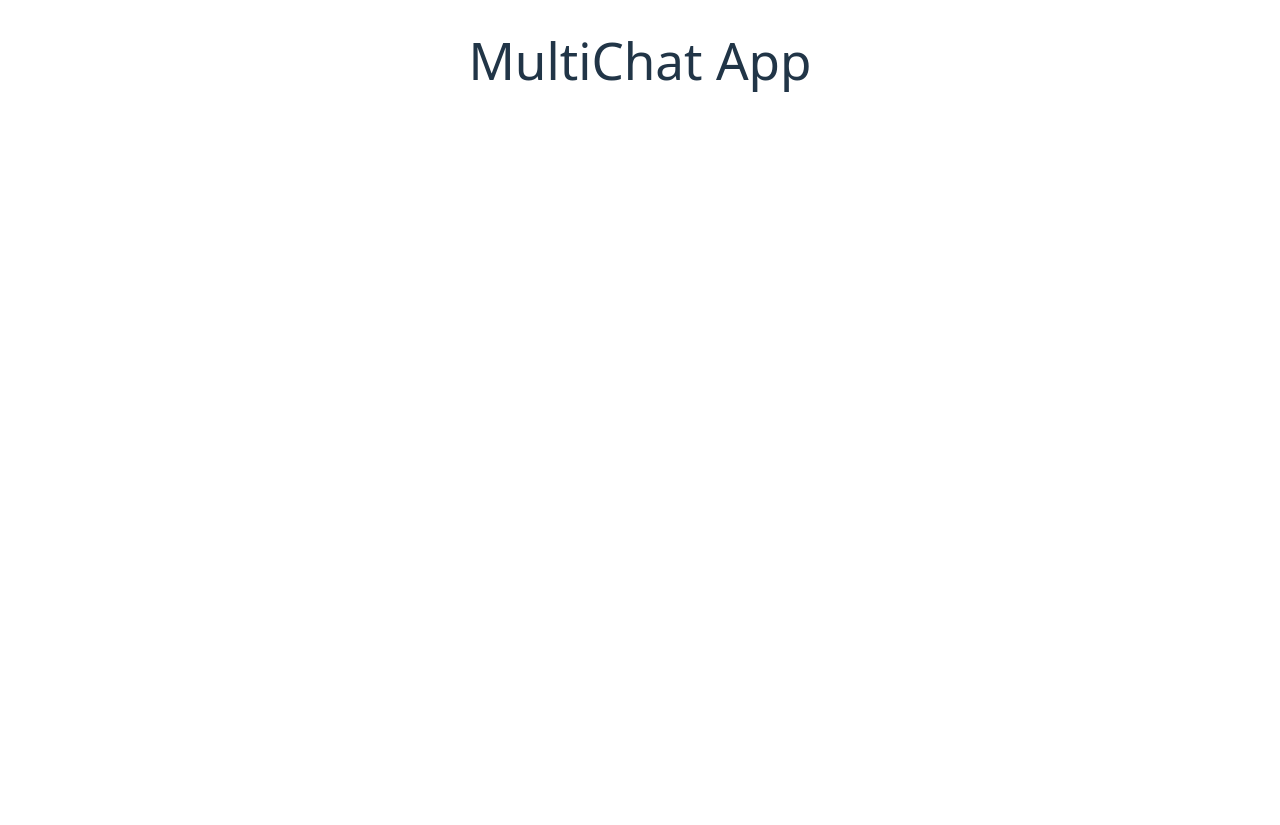
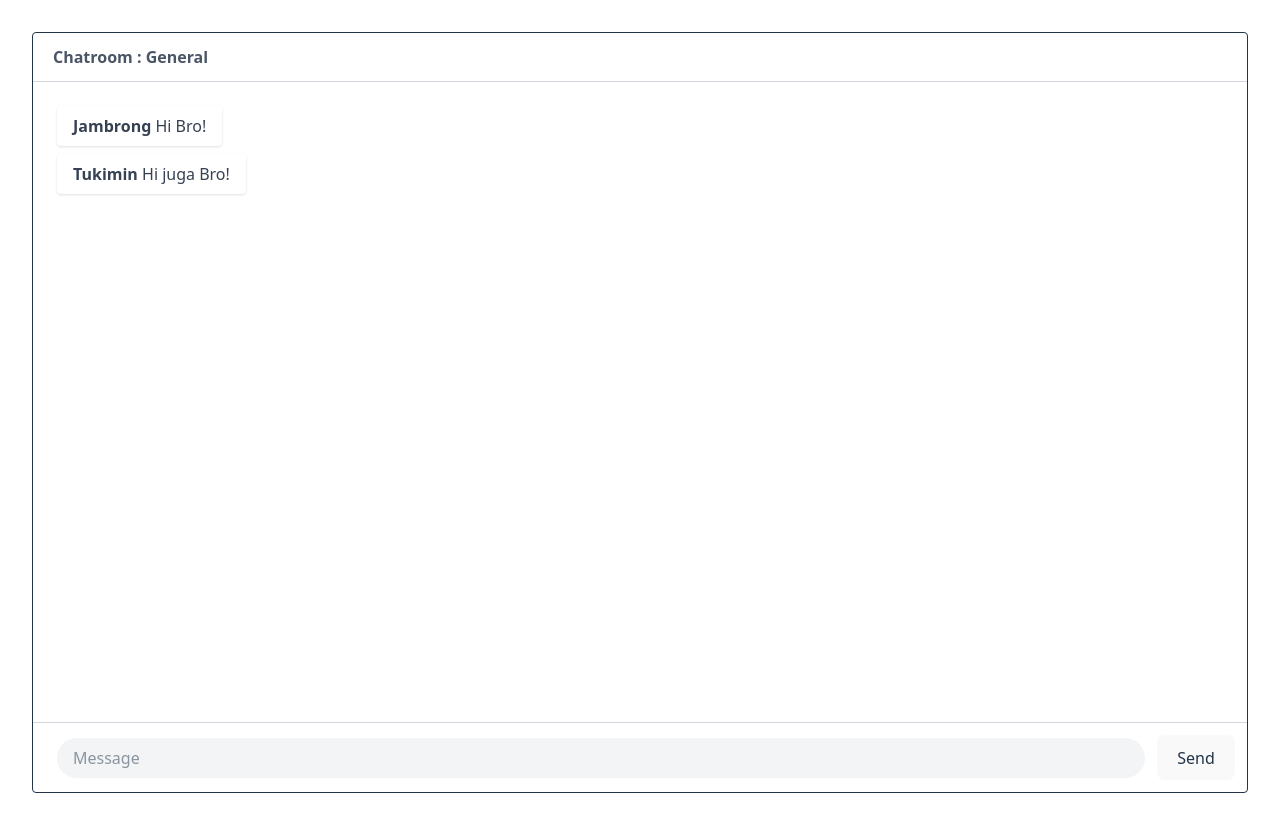
Before and after one commit to ddhewitte/chat-frontend, a React (Vite) app: page / in a window 1280 px wide. Before the commit the page ends 800 px from the top, so only its background shows below. Built offline with nearby package versions, Linux system fonts and the light colour scheme.

Commit message:
setup main room template

```diff
--- a/src/App.jsx
+++ b/src/App.jsx
@@ -8,7 +8,42 @@ function App() {
 
   return (
     <>
-      <h1>MultiChat App</h1>
+      <div class="container mx-auto">
+      <div class="min-w-full border rounded ">
+        <div class="hidden  lg:block">
+          <div class="w-full">
+            <div class="relative flex items-center p-3 border-b border-gray-300">
+              <span class="block ml-2 font-bold text-gray-600">Chatroom : General</span>
+            </div>
+            <div class="relative w-full p-6 overflow-y-auto h-[40rem]">
+              <ul class="space-y-2">
+                <li class="flex justify-start">
+                  <div class="relative max-w-xl px-4 py-2 text-gray-700 rounded shadow">
+                    <span class="block"> <strong>Jambrong</strong> Hi Bro!</span>
+                  </div>
+                </li>
+                <li class="flex justify-start">
+                  <div class="relative max-w-xl px-4 py-2 text-gray-700 rounded shadow">
+                    <span class="block"> <strong>Tukimin</strong> Hi juga Bro!</span>
+                  </div>
+                </li>
+              </ul>
+            </div>
+
+            <div class="flex items-center justify-between w-full p-3 border-t border-gray-300">
+
+
+              <input type="text" placeholder="Message"
+                class="block w-full py-2 pl-4 mx-3 bg-gray-100 rounded-full outline-none focus:text-gray-700"
+                name="message" required />
+              <button type="submit">
+                Send
+              </button>
+            </div>
+          </div>
+        </div>
+      </div>
+    </div>
     </>
   )
 }
```
